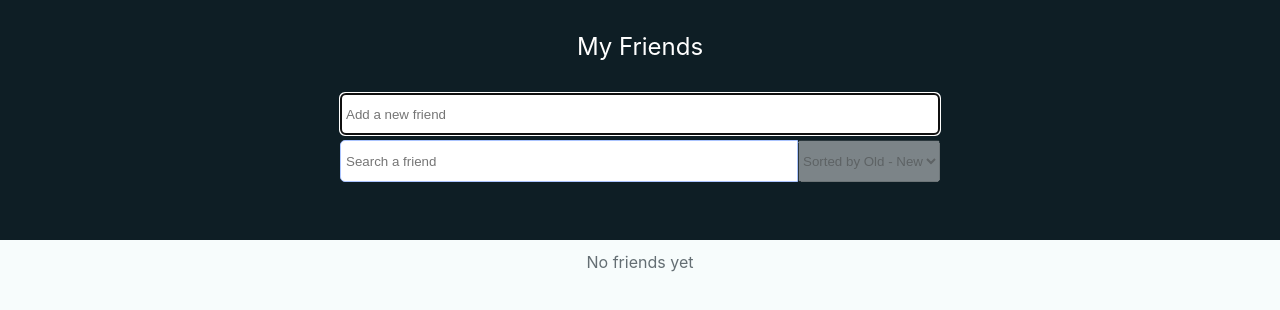
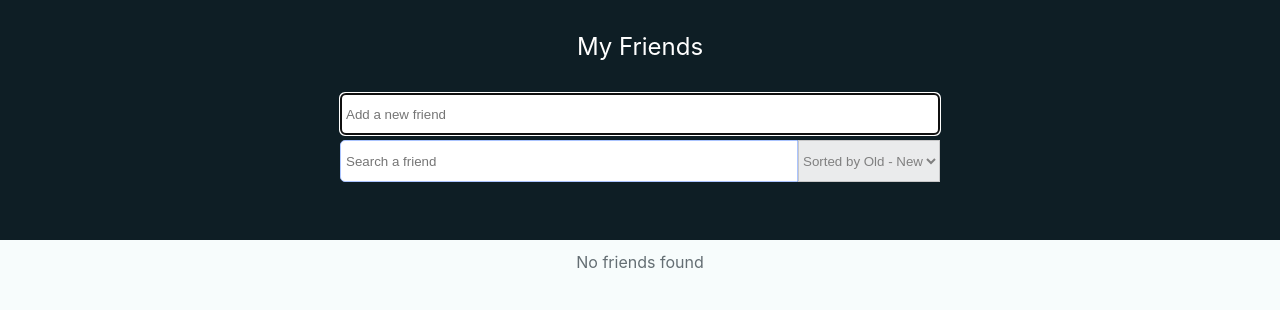
Before and after one commit to yashasvi13/Friends-List, a React (Create React App) app: page / in a window 1280 px wide. Shown: the top 310 px of the page. Built offline with nearby package versions, Linux system fonts and the light colour scheme.

Commit message:
pagination on search fix

```diff
--- a/src/Components/Friend/Friend.js
+++ b/src/Components/Friend/Friend.js
@@ -16,7 +16,12 @@ export default function Friend({ friend }) {
 
   return (
     <li className="friend">
-      <span className="name">{name}</span>
+      <div className="name">
+        <span className="friend-name">{name}</span>
+        <span className="favorite">
+          is your {favorite && "favorite"} friend
+        </span>
+      </div>
       <span
         data-testid="fav"
         className="action"
--- a/src/Components/Friend/styles.css
+++ b/src/Components/Friend/styles.css
@@ -8,9 +8,12 @@
   width: -webkit-fill-available;
   border-radius: 5px;
   background-color: #fff;
+  align-items: center;
 }
 .name {
+  display: flex;
   flex: 4;
+  flex-direction: column;
   white-space: nowrap;
   overflow: hidden;
   text-overflow: ellipsis;
@@ -18,9 +21,16 @@
 }
 
 .action {
-  padding: 6px;
+  padding: 5px;
   margin-right: 20px;
   background-color: #fff;
   border-radius: 5px;
   border: 1px solid #eaebec;
 }
+.friend-name {
+  color: #2e3c42;
+}
+.favorite {
+  padding-top: 5px;
+  font-size: 0.7rem;
+}
--- a/src/Components/FriendsList/FriendsList.js
+++ b/src/Components/FriendsList/FriendsList.js
@@ -33,10 +33,13 @@ const FriendsList = () => {
     if (friends.length > 4) {
       paginate(Math.ceil(friends.length / friendsPerPage));
     }
+    setSearchTerm("");
   }, [friends, friendsPerPage]);
 
   useEffect(() => {
-    paginate(1);
+    if (searchTerm !== "") {
+      paginate(1);
+    }
   }, [currentOption, searchTerm]);
 
   useEffect(() => {
@@ -66,6 +69,7 @@ const FriendsList = () => {
 
         <select
           name="sort"
+          className={!friends.length ? "disabled" : null}
           onChange={(e) => onSort(e)}
           disabled={!friends.length}
         >
@@ -86,12 +90,12 @@ const FriendsList = () => {
       </div>
 
       <ul className="friends-list">
-        {friends.length > 0 ? (
+        {searchResults.length > 0 ? (
           currentFriends.map((friend) => (
             <Friend key={friend.id} friend={friend} />
           ))
         ) : (
-          <div className="no-friends">No friends yet</div>
+          <div className="no-friends">No friends found</div>
         )}
       </ul>
 
--- a/src/Components/FriendsList/styles.css
+++ b/src/Components/FriendsList/styles.css
@@ -12,8 +12,12 @@
   justify-content: center;
   margin-top: 10%;
 }
-
 .search-container {
   display: flex;
   width: 100%;
 }
+.disabled {
+  background: #eaebec;
+  opacity: 1;
+  cursor: not-allowed;
+}
```
